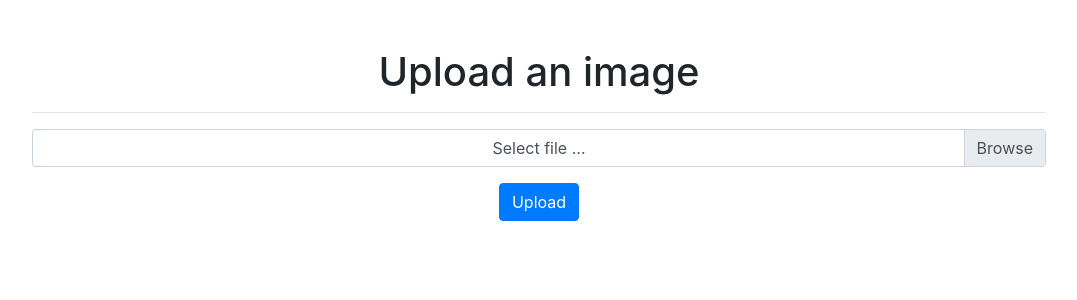
After one commit to BirWri/cs50-final, a Flask app: page /upload in a window 1280 px wide. The commit adds this page. Shown: the top 300 px of the page, without its empty margins (101-1178 px from the left). Run offline with Flask 2, Linux system fonts and the light colour scheme; some libraries are stand-ins or nearby versions.

Commit message:
Upload function

```diff
--- a/app.py
+++ b/app.py
@@ -1,4 +1,5 @@
 import sqlite3
+import os
 from sqlite3 import Error
 
 from flask import Flask, flash, jsonify, redirect, render_template, request, session, current_app, g, url_for
@@ -11,24 +12,40 @@ from werkzeug.security import check_password_hash, generate_password_hash
 from werkzeug.utils import secure_filename
 import datetime
 
-# Upload folder
+# Upload folder addiotional read
 # https://stackoverflow.com/questions/42128484/flask-how-to-get-uploads-folder-path
 # https://www.zabana.me/notes/flask-tutorial-upload-files-amazon-s3?fbclid=IwAR2QRIi9bETlqISe__e3lfI58f-7NdHP59RnRnSaaO27hypy37IfyeliEbc
 # https://flask.palletsprojects.com/en/1.1.x/patterns/fileuploads/#an-easier-solution
-UPLOAD_FOLDER = '/static'
-ALLOWED_EXTENSIONS = {'png', 'jpg'}
-
-#https://flask.palletsprojects.com/en/1.1.x/tutorial/views/?highlight=session%20clear
+# https://flask.palletsprojects.com/en/1.1.x/tutorial/views/?highlight=session%20clear
+UPLOAD_FILES = "/Users/dotdj/PycharmProjects/uploads"
 
 app = Flask(__name__)
 
+# CONFIGURATION
 app.config["SESSION_FILE_DIR"] = mkdtemp()
 app.config["SESSION_PERMANENT"] = False
 app.config["SESSION_TYPE"] = "filesystem"
 Session(app)
 
-# Upload folder
-app.config['UPLOAD_FOLDER'] = UPLOAD_FOLDER
+app.config['DEBUG'] = True
+app.config['FLASK_ENV'] = 'development'
+
+app.config["IMAGE_UPLOADS"] = UPLOAD_FILES
+app.config["ALLOWED_IMAGE_EXTENSIONS"] = ["JPEG", "JPG", "PNG", "GIF", "NEF"]
+app.config['MAX_CONTENT_LENGTH'] = 2 * 1024 * 1024 # The limit is 2 MB
+# Error when uploading a too large file explanation an be find here
+# https://www.reddit.com/r/flask/comments/8768zv/issue_with_setting_max_content_length_for_file/
+
+# FUNCTIONS
+def allowed_image(filename):
+    if not "." in filename:
+        return False
+    ext = filename.rsplit(".", 1)[1]
+    if ext.upper() in app.config["ALLOWED_IMAGE_EXTENSIONS"]:
+        return True
+    else:
+        return False
+
 
 # connection to the db
 # I used this one!
@@ -37,13 +54,48 @@ sql_connection()
 
 # Make sure API key is set?
 
+# HOMEPAGE
 @app.route("/")
 @login_required
 def index():
     #https://docs.python-guide.org/scenarios/imaging/
     #https://flask.palletsprojects.com/en/1.1.x/patterns/fileuploads/
-    return render_template("index.html")
 
+    list_of_filenames = os.listdir(UPLOAD_FILES)
+
+    return render_template("index.html", filenames = list_of_filenames)
+
+# LOOK AT THIS
+# https://pythonise.com/series/learning-flask/flask-uploading-files
+# UPLOAD SECTION
+@app.route("/upload", methods=["GET", "POST"])
+def upload_image():
+    if request.method == "POST":
+        # verify if the request contains files
+        if request.files:
+
+            image = request.files["image"]
+
+            if image.filename == "":
+                print("No filename")
+                #return redirect(request.url)
+                return render_template("sorry.html")
+
+            if allowed_image(image.filename):
+                filename = secure_filename(image.filename)
+
+                image.save(os.path.join(app.config["IMAGE_UPLOADS"], image.filename))
+                print("image saved")
+                #return redirect(request.url)
+                return redirect("/")
+            else:
+                print("That file extension is not allowed")
+                #return redirect(request.url)
+                return render_template("sorry.html")
+    return render_template("upload.html")
+
+
+# REGISTER, LOGIN, LOGOUT
 # The register page
 @app.route("/register", methods=["GET", "POST"])
 def register():
@@ -110,6 +162,7 @@ def logout():
     # Redirect user to login form
     return redirect("/")
 
+# ERRORS
 @app.route("/sorry")
 def sorry():
     return render_template("sorry.html")
--- /dev/null
+++ b/script.js
@@ -0,0 +1,3 @@
+function filesize(elem){
+    document.cookie = `filesize=${elem.files[0].size}`
+  }
--- a/templates/layout.html
+++ b/templates/layout.html
@@ -14,7 +14,7 @@
         <title>Wright Place: {% block title %}{% endblock %}</title>
     </head>
 
-    <body>
+    <body onload="SelectFileText()">
 
     <!-- Navbar -->
         <nav class="navbar navbar-expand-lg navbar-dark bg-dark" id="nav">
--- a/templates/sorry.html
+++ b/templates/sorry.html
@@ -4,5 +4,5 @@ sorry
 {% endblock %}
 
 {% block main %}
-    Sorry mate wrong data
+    Sorry mate something went wrong...
 {% endblock %}
--- /dev/null
+++ b/templates/upload.html
@@ -0,0 +1,44 @@
+{% extends "layout.html" %}
+{% block title %}
+Upload new file
+{% endblock %}
+
+{% block main %}
+<script>
+  function pr() {
+
+    var path = document.getElementById('image').value;
+    var filename = path.replace(/^.*\\/, "");
+    console.log(filename);
+    document.getElementById("result").innerHTML = filename;
+  };
+
+  function SelectFileText() {
+  document.getElementById("result").innerHTML = "Select file ...";
+  }
+
+</script>
+
+<div class="container" onload="SelectFileText()">
+    <div class="row">
+      <div class="col">
+        <!-- Page to use if i want preview of image -->
+        <!-- https://stackoverflow.com/questions/4459379/preview-an-image-before-it-is-uploaded -->
+        <h1>Upload an image</h1>
+        <hr>
+        <form action="/upload" method="POST" enctype="multipart/form-data">
+          <div class="form-group">
+            <div class="custom-file">
+              <input type="file" class="custom-file-input" name="image" placeholder="image" id="image" oninput="pr()">
+              <label class="custom-file-label" for="image"><span id="result"></span></label>
+            </div>
+          </div>
+
+          <button type="submit" class="btn btn-primary">Upload</button>
+
+        </form>
+
+      </div>
+    </div>
+  </div>
+{% endblock %}
```
Also changed, not shown: templates/index.html (+24 -2 lines).
